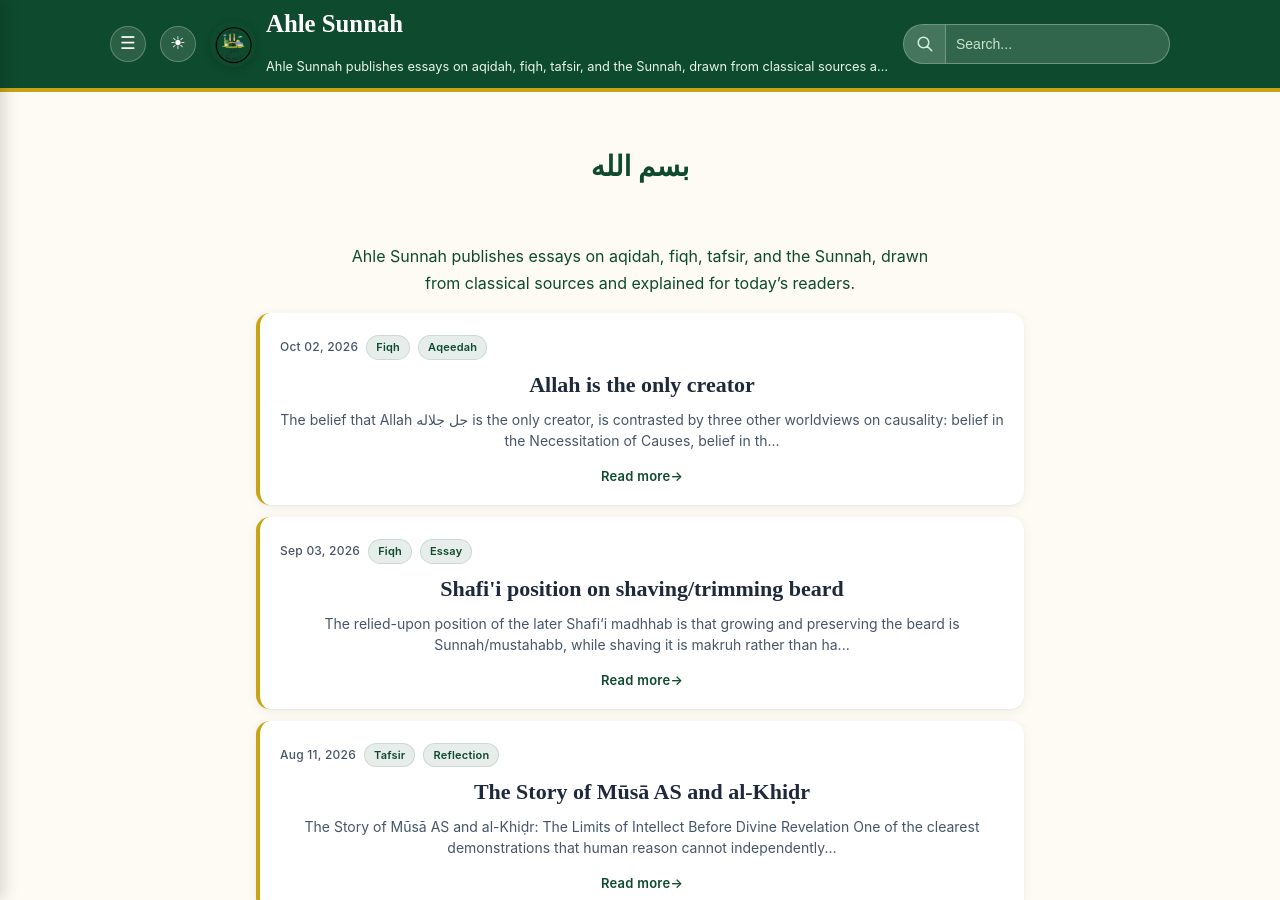
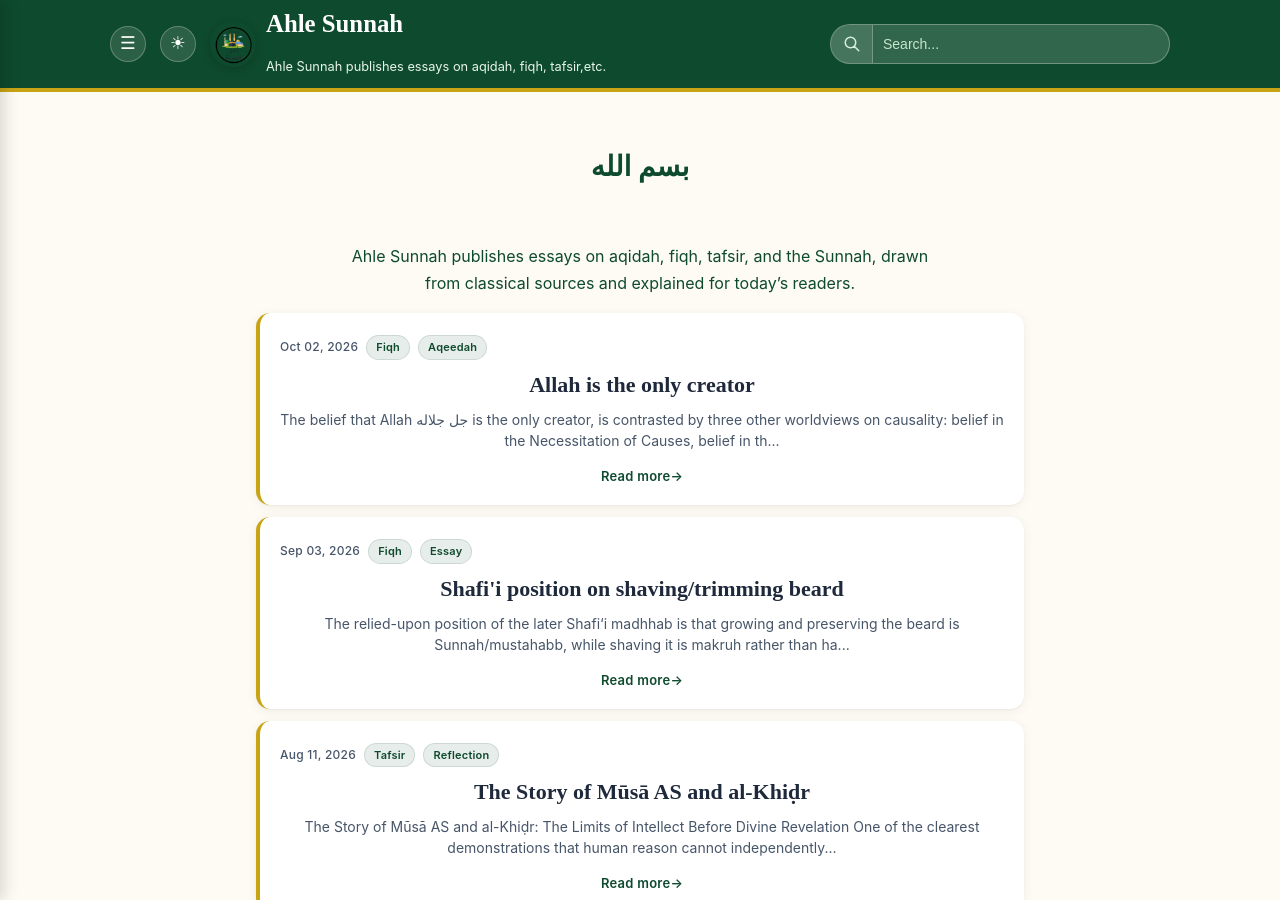
Before and after one commit to Fali17/ahlesunnah, a Jekyll site: the page built from index.html, in a window 1280 px wide and 900 px high. Built offline with Jekyll 4.4.1, drawn with Linux system fonts in a browser that asks for light colours; the list of posts is cut into pages by our own code.

Commit message:
Update description in _config.yml
Shortened the description in the config file.

```diff
--- a/_config.yml
+++ b/_config.yml
@@ -1,5 +1,5 @@
 title: "Ahle Sunnah"
-description: "Ahle Sunnah publishes essays on aqidah, fiqh, tafsir, and the Sunnah, drawn from classical sources and explained for today’s readers."
+description: "Ahle Sunnah publishes essays on aqidah, fiqh, tafsir,etc."
 url: "https://fali17.github.io"
 baseurl: "/ahlesunnah"
 
```
